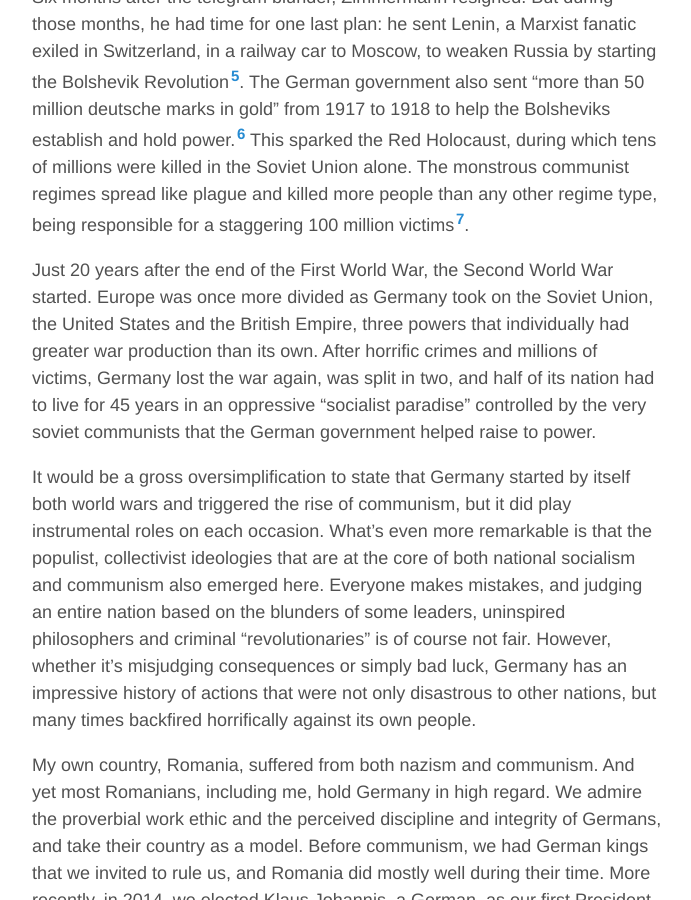
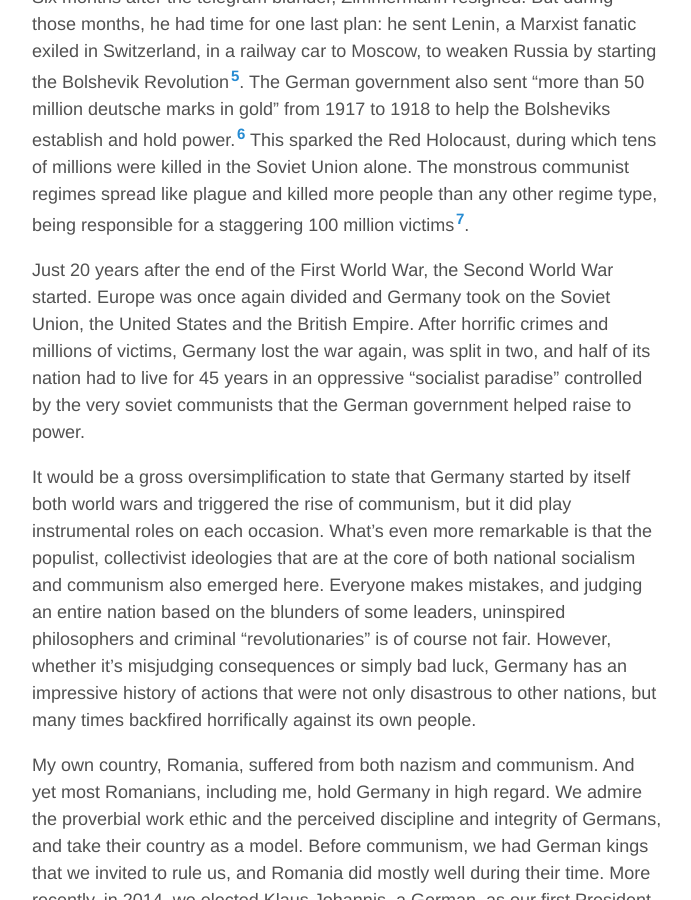
Before and after one commit to aoghina/aoghina.github.io, a Jekyll site: the page built from _posts/2016-04-02-the-german-blunders.md, in a window 1280 px wide and 900 px high, scrolled down 1266 px. Shown: the whole window, without its empty margins (293-984 px from the left). Built offline with Jekyll 4.4.1, drawn with Linux system fonts in a browser that asks for light colours; comment, search, counter and statistics services are not loaded.

Commit message:
Small update

```diff
--- a/_posts/2016-04-02-the-german-blunders.md
+++ b/_posts/2016-04-02-the-german-blunders.md
@@ -15,7 +15,7 @@ Little known Secretary of State Arthur Zimmermann shaped the history of the twen
 
 Six months after the telegram blunder, Zimmermann resigned. But during those months, he had time for one last plan: he sent Lenin, a Marxist fanatic exiled in Switzerland, in a railway car to Moscow, to weaken Russia by starting the Bolshevik Revolution[^5]. The German government also sent "more than 50 million deutsche marks in gold" from 1917 to 1918 to help the Bolsheviks establish and hold power.[^6] This sparked the Red Holocaust, during which tens of millions were killed in the Soviet Union alone. The monstrous communist regimes spread like plague and killed more people than any other regime type, being responsible for a staggering 100 million victims[^7].
 
-Just 20 years after the end of the First World War, the Second World War started. Europe was once more divided as Germany took on the Soviet Union, the United States and the British Empire, three powers that individually had greater war production than its own. After horrific crimes and millions of victims, Germany lost the war again, was split in two, and half of its nation had to live for 45 years in an oppressive "socialist paradise" controlled by the very soviet communists that the German government helped raise to power.
+Just 20 years after the end of the First World War, the Second World War started. Europe was once again divided and Germany took on the Soviet Union, the United States and the British Empire. After horrific crimes and millions of victims, Germany lost the war again, was split in two, and half of its nation had to live for 45 years in an oppressive "socialist paradise" controlled by the very soviet communists that the German government helped raise to power.
 
 It would be a gross oversimplification to state that Germany started by itself both world wars and triggered the rise of communism, but it did play instrumental roles on each occasion. What's even more remarkable is that the populist, collectivist ideologies that are at the core of both national socialism and communism also emerged here. Everyone makes mistakes, and judging an entire nation based on the blunders of some leaders, uninspired philosophers and criminal "revolutionaries" is of course not fair. However, whether it's misjudging consequences or simply bad luck, Germany has an impressive history of actions that were not only disastrous to other nations, but many times backfired horrifically against its own people.
 
```
